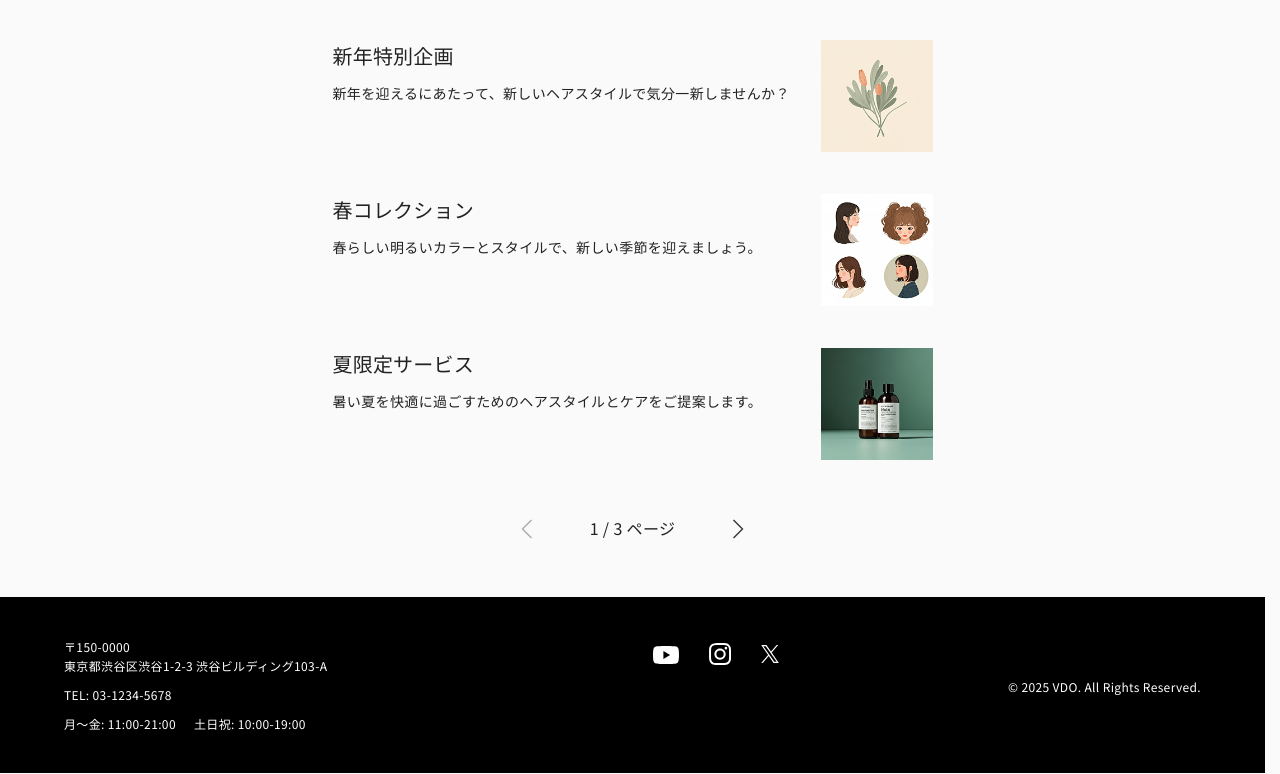
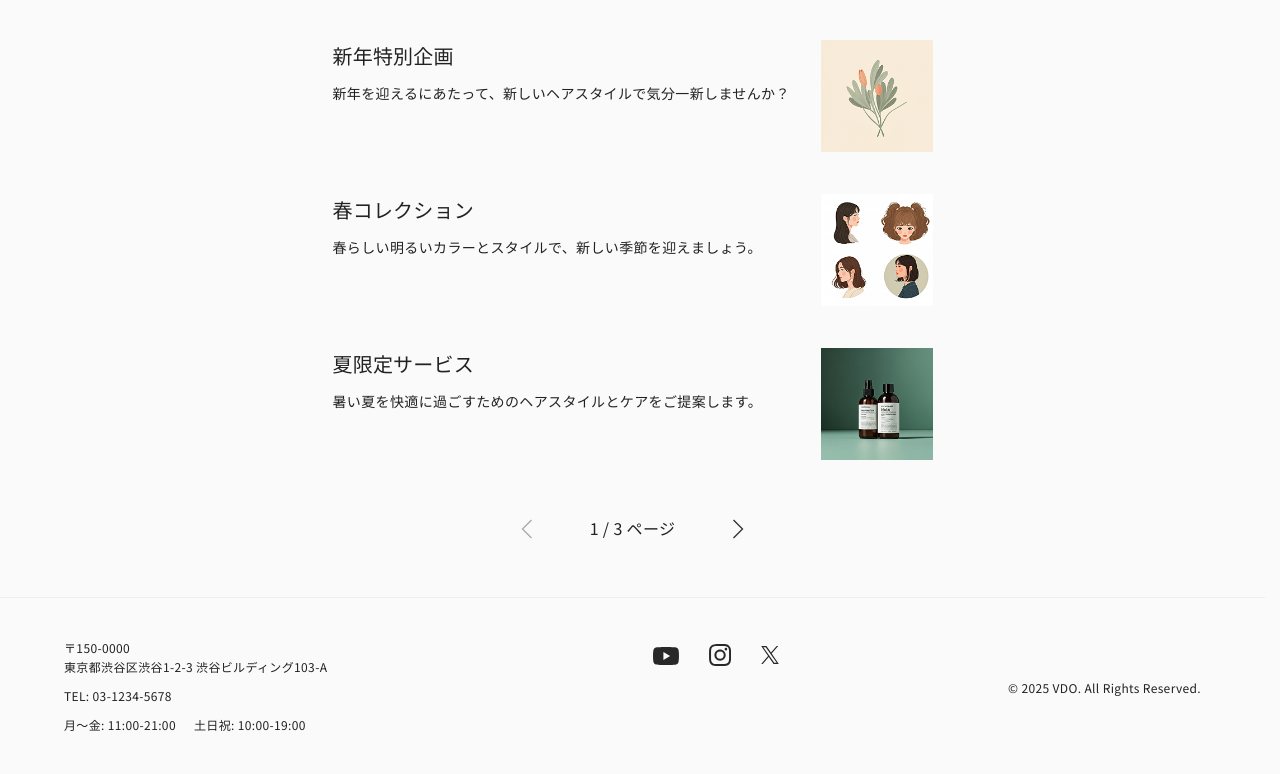
Before and after one commit to koma104/hairsalon-vdo-b, a Next.js app: page /news in a window 1280 px wide. Shown: the part 1213-1987 px from the top of the page. Built offline with nearby package versions, Linux system fonts and the light colour scheme; a web font is replaced by a local one.

Commit message:
style: フッターの背景色とテキスト色を更新

```diff
--- a/src/app/globals.css
+++ b/src/app/globals.css
@@ -49,13 +49,13 @@ select {
   --color-gray-60-blend: #ccc;
   --color-black-blend: #ddd;
 
-  --color-footer-bg: #000;
+  --color-footer-bg: var(--color-gray-05);
   --color-sns: #282828;
   --color-base-bg: var(--color-gray-05);
   --color-nav-bg: var(--color-gray-10);
   --color-hover: var(--color-accent);
   --color-select: var(--color-gray-60);
-  --color-container-inline: var(--color-gray-20);
+  --color-container-inline: var(--color-gray-10);
 }
 
 /* スペーシング */
--- a/src/components/Footer/Footer.module.css
+++ b/src/components/Footer/Footer.module.css
@@ -2,6 +2,7 @@
   padding-block: var(--spacing-xl);
   padding-inline: var(--spacing-lg);
   background-color: var(--color-footer-bg);
+  border-block-start: 1px solid var(--color-container-inline);
 
   @media (min-width: 768px) {
     padding-inline: 5vw;
@@ -11,7 +12,7 @@
 .footer-wrapper {
   margin-inline: auto;
   text-align: left;
-  color: var(--color-white);
+  color: var(--color-black);
 
   @media (min-width: 768px) {
     display: grid;
--- a/src/components/PhotoParallax/PhotoParallax.module.css
+++ b/src/components/PhotoParallax/PhotoParallax.module.css
@@ -14,7 +14,7 @@
   position: relative;
   width: 100%;
   height: 100%;
-  padding: var(--spacing-2xl);
+  padding: var(--spacing-2xl) var(--spacing-4xl);
 
   @media (min-width: 768px) {
     padding: var(--spacing-4xl);
--- a/src/components/SnsLinks/SnsLinks.module.css
+++ b/src/components/SnsLinks/SnsLinks.module.css
@@ -39,10 +39,10 @@
   justify-content: start;
 
   & a {
-    color: var(--color-white); /* フッター専用の色 */
+    color: var(--color-sns); /* フッター専用の色 */
 
     &:focus-visible {
-      color: var(--color-white);
+      color: var(--color-hover);
     }
 
     @media (any-hover: hover) {
```
